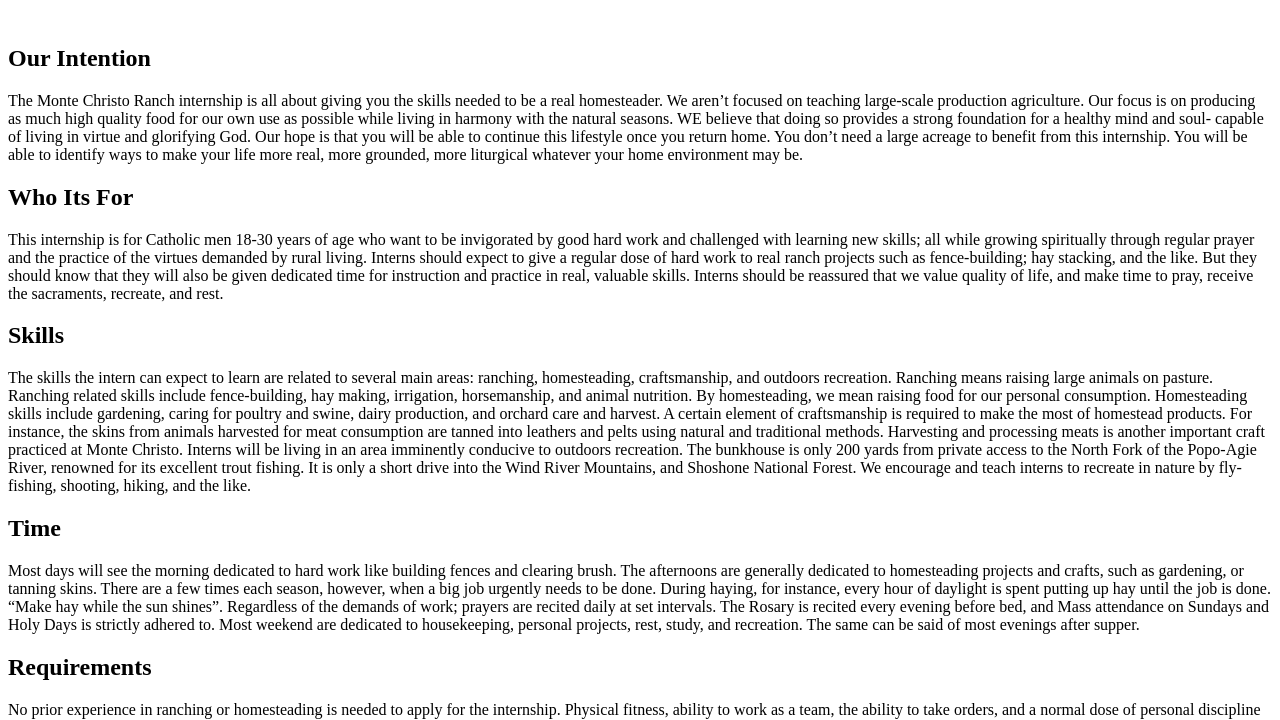
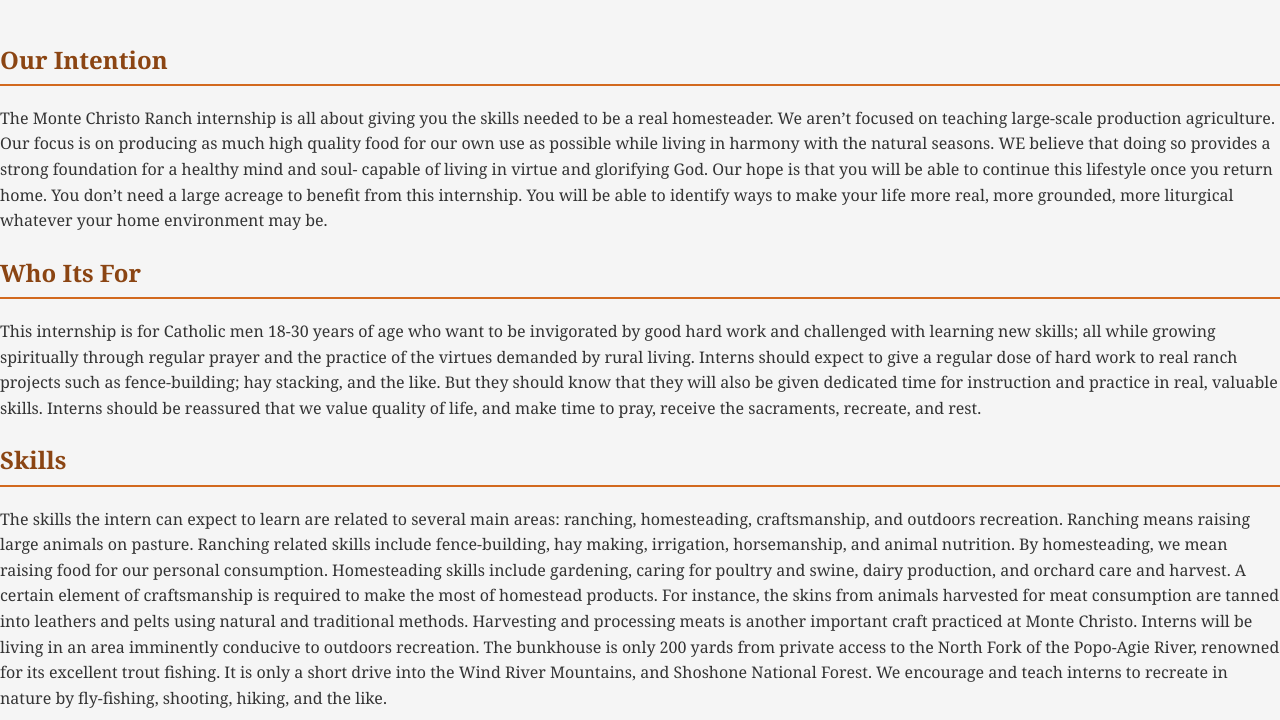
Before and after one commit to dchristensen928/monteChristo, a plain HTML site: page about.html in a window 1280 px wide. Shown: the part 99-819 px from the top of the page. Drawn offline with Linux system fonts and the light colour scheme.

Commit message:
Update about.html

```diff
--- a/about.html
+++ b/about.html
@@ -4,7 +4,7 @@
     <meta charset="UTF-8">
     <meta http-equiv="X-UA-Compatible" content="IE=edge">
     <meta name="viewport" content="width=device-width, initial-scale=1.0">
-    <link
+    <link rel="stylesheet" href="about.css">
     <title>Document</title>
 </head>
 <body>
```
